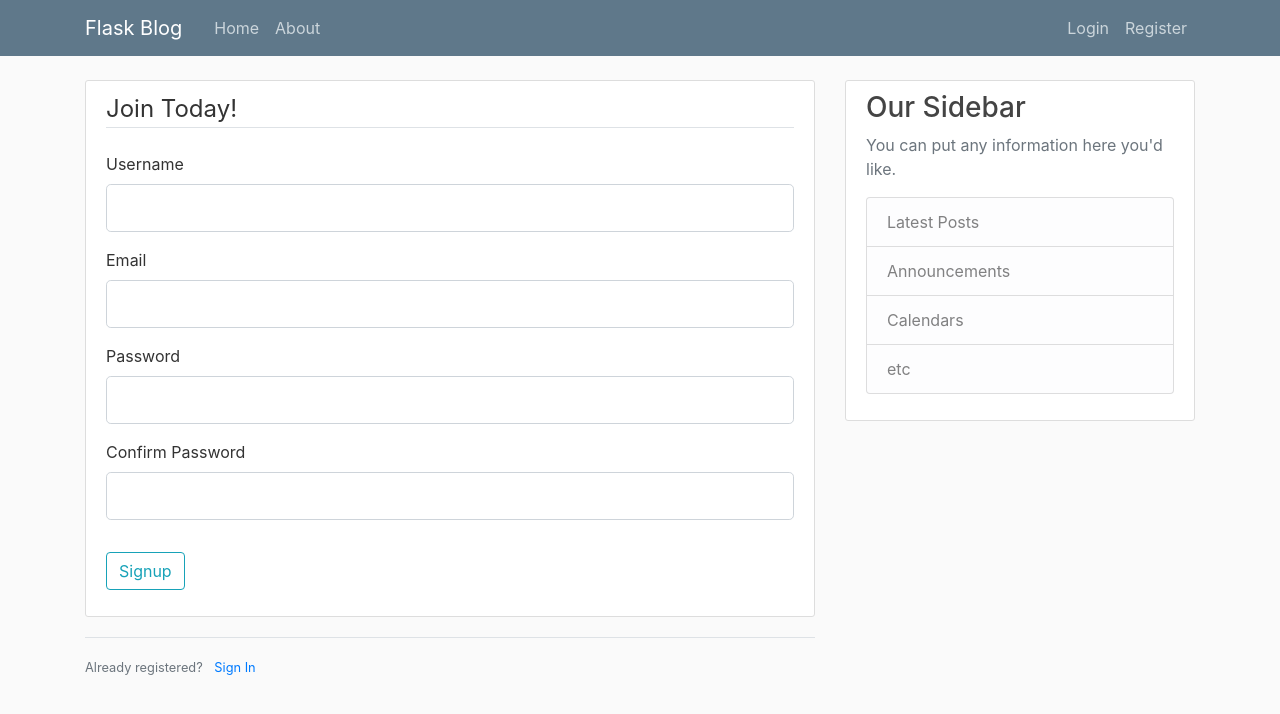
After one commit to blyterrr/Flask_Blog, a Flask app: page /registration in a window 1280 px wide. The commit adds this page. Shown: the top 714 px of the page. Run offline with Flask 2, Linux system fonts and the light colour scheme; some libraries are stand-ins or nearby versions.

Commit message:
Did Part 3 of Corey Schafer's Flask tutorial
- added login and registration functions, with validation

```diff
--- a/flaskblog.py
+++ b/flaskblog.py
@@ -1,6 +1,9 @@
-from flask import Flask, escape, request, render_template, url_for
+from flask import Flask, escape, request, render_template, url_for, flash, redirect
+from forms import RegistrationForm, LoginForm
 
 app = Flask(__name__)
+
+app.config['SECRET_KEY'] = '1478228fe97868c31d03c5aeebc807d2'
 
 posts = [
     {
@@ -26,5 +29,27 @@ def home():
 def about():
     return render_template('about.html', title = 'About')
 
+@app.route('/registration', methods = ['GET', 'POST'])
+def registration():
+    form = RegistrationForm()
+    if form.validate_on_submit():
+        flash(f'Account created for: {form.username.data}!', 'success')
+        return redirect(url_for('home'))
+    return render_template('registration.html', title = 'Register', form = form)
+
+
+@app.route('/login', methods = ['GET', 'POST'])
+def login():
+    form = LoginForm()
+    if form.validate_on_submit():
+        if form.username.data == 'admin' and form.password.data == 'password':
+            flash('You have been logged in!', 'success')
+            return redirect(url_for('home'))
+        else:
+            flash('Login unsuccesful. Please check credentials', 'danger')
+
+    return render_template('login.html', title = 'Login', form = form)
+
+
 if __name__ == '__main__':
     app.run(debug = True)
--- /dev/null
+++ b/forms.py
@@ -0,0 +1,28 @@
+from flask_wtf import FlaskForm
+from wtforms import StringField, PasswordField, SubmitField, BooleanField
+from wtforms.validators import DataRequired, Length, Email, EqualTo
+
+## using wtforms - create python classes that translate into html
+class RegistrationForm(FlaskForm):
+    # username field, required, with length btwn 2 and 20
+    username = StringField('Username', validators = [DataRequired(), Length(min = 3, max = 20)]);
+
+    # email field, required
+    email = StringField('Email', validators = [DataRequired(), Email()])
+
+    password = PasswordField('Password', validators = [DataRequired()])
+
+    # use EqualTo to check the password is the same as the above password
+    confirm_password = PasswordField('Confirm Password', validators = [DataRequired(), EqualTo('password')])
+
+    submit = SubmitField('Signup')
+
+
+class LoginForm(FlaskForm):
+
+    username = StringField('Username', validators=[DataRequired(), Length(min=3, max=20)]);
+
+    password = PasswordField('Password', validators=[DataRequired()])
+
+    remember = BooleanField('Remember me!')
+    submit = SubmitField('Login')
--- a/templates/layout.html
+++ b/templates/layout.html
@@ -13,7 +13,7 @@ each child (home, about) can override.
     <!-- Bootstrap CSS -->
     <link rel="stylesheet" href="https://stackpath.bootstrapcdn.com/bootstrap/4.4.1/css/bootstrap.min.css" integrity="sha384-Vkoo8x4CGsO3+Hhxv8T/Q5PaXtkKtu6ug5TOeNV6gBiFeWPGFN9MuhOf23Q9Ifjh" crossorigin="anonymous">
 
-    <link rel = "stylesheet" type = "text/css" href= "{{ url_for('static', filename = 'main.css') }}"
+    <link rel = "stylesheet" type = "text/css" href= "{{ url_for('static', filename = 'main.css') }}">
     {% if title %}
         <title>Flask Blog - {{ title }}</title>
     {% else %}
@@ -30,13 +30,13 @@ each child (home, about) can override.
           </button>
           <div class="collapse navbar-collapse" id="navbarToggle">
             <div class="navbar-nav mr-auto">
-              <a class="nav-item nav-link" href="/">Home</a>
-              <a class="nav-item nav-link" href="/about">About</a>
+              <a class="nav-item nav-link" href="{{ url_for('home') }}">Home</a>
+              <a class="nav-item nav-link" href="{{ url_for('about') }}">About</a>
             </div>
             <!-- Navbar Right Side -->
             <div class="navbar-nav">
-              <a class="nav-item nav-link" href="/login">Login</a>
-              <a class="nav-item nav-link" href="/register">Register</a>
+              <a class="nav-item nav-link" href="{{ url_for('login') }}">Login</a>
+              <a class="nav-item nav-link" href="{{ url_for('registration') }}">Register</a>
             </div>
           </div>
         </div>
@@ -46,6 +46,15 @@ each child (home, about) can override.
     <main role="main" class="container">
       <div class="row">
         <div class="col-md-8">
+            {% with messages = get_flashed_messages(with_categories = true) %}
+                {% if messages %}
+                    {% for category, message in messages %}
+                        <div class = "alert alert-{{ category }}">
+                            {{ message }}
+                        </div>
+                    {% endfor %}
+                {% endif %}
+            {% endwith %}
           {% block content %}{% endblock %}
         </div>
         <div class="col-md-4">
--- /dev/null
+++ b/templates/registration.html
@@ -0,0 +1,79 @@
+{% extends "layout.html" %}
+{% block content %}
+    <!-- looping through argument in template !-->
+    <div class = "content-section">
+        <form method = "POST" action="">
+            {{ form.hidden_tag() }}
+            <fieldset class = "form-group">
+                <legend class = "border-bottom mb-4">Join Today!</legend>
+                <div class = "form-group">
+                    {{ form.username.label(class = "form-control-label") }}
+
+                    {% if form.username.errors %}
+                        {{ form.username(class = "form-control form-control-lg is-invalid") }}
+                        <div class = "invalid-feedback">
+                            {% for error in form.username.errors %}
+                                <span>{{ error }}</span>
+                            {% endfor %}
+                        </div>
+                    {% else %}
+                        {{ form.username(class = "form-control form-control-lg") }}
+                    {% endif %}
+                </div>
+
+                <div class = "form-group">
+                    {{ form.email.label(class = "form-control-label") }}
+                    {% if form.email.errors %}
+                        {{ form.email(class = "form-control form-control-lg is-invalid") }}
+                        <div class = "invalid-feedback">
+                            {% for error in form.email.errors %}
+                                <span>{{ error }}</span>
+                            {% endfor %}
+                        </div>
+                    {% else %}
+                        {{ form.email(class = "form-control form-control-lg") }}
+                    {% endif %}
+                </div>
+
+                <div class = "form-group">
+                    {{ form.password.label(class = "form-control-label") }}
+                    {% if form.password.errors %}
+                        {{ form.password(class = "form-control form-control-lg is-invalid") }}
+                        <div class = "invalid-feedback">
+                            {% for error in form.password.errors %}
+                                <span>{{ error }}</span>
+                            {% endfor %}
+                        </div>
+                    {% else %}
+                        {{ form.password(class = "form-control form-control-lg") }}
+                    {% endif %}
+                </div>
+
+                <div class = "form-group">
+                    {{ form.confirm_password.label(class = "form-control-label") }}
+                    {% if form.confirm_password.errors %}
+                        {{ form.confirm_password(class = "form-control form-control-lg is-invalid") }}
+                        <div class = "invalid-feedback">
+                            {% for error in form.confirm_password.errors %}
+                                <span>{{ error }}</span>
+                            {% endfor %}
+                        </div>
+                    {% else %}
+                        {{ form.confirm_password(class = "form-control form-control-lg") }}
+                    {% endif %}
+                </div>
+            </fieldset>
+            <div class = "form-group">
+                {{ form.submit(class = "btn btn-outline-info") }}
+            </div>
+        </form>
+    </div>
+    <div class = "border-top pt-3">
+        <small class = "text-muted">
+            Already registered? <a class = "ml-2" href = "{{ url_for('login') }}"> Sign In </a>
+        </small>
+
+    </div>
+
+
+{% endblock content %}
```
Also changed, not shown: templates/login.html (added, +58 -0 lines).
